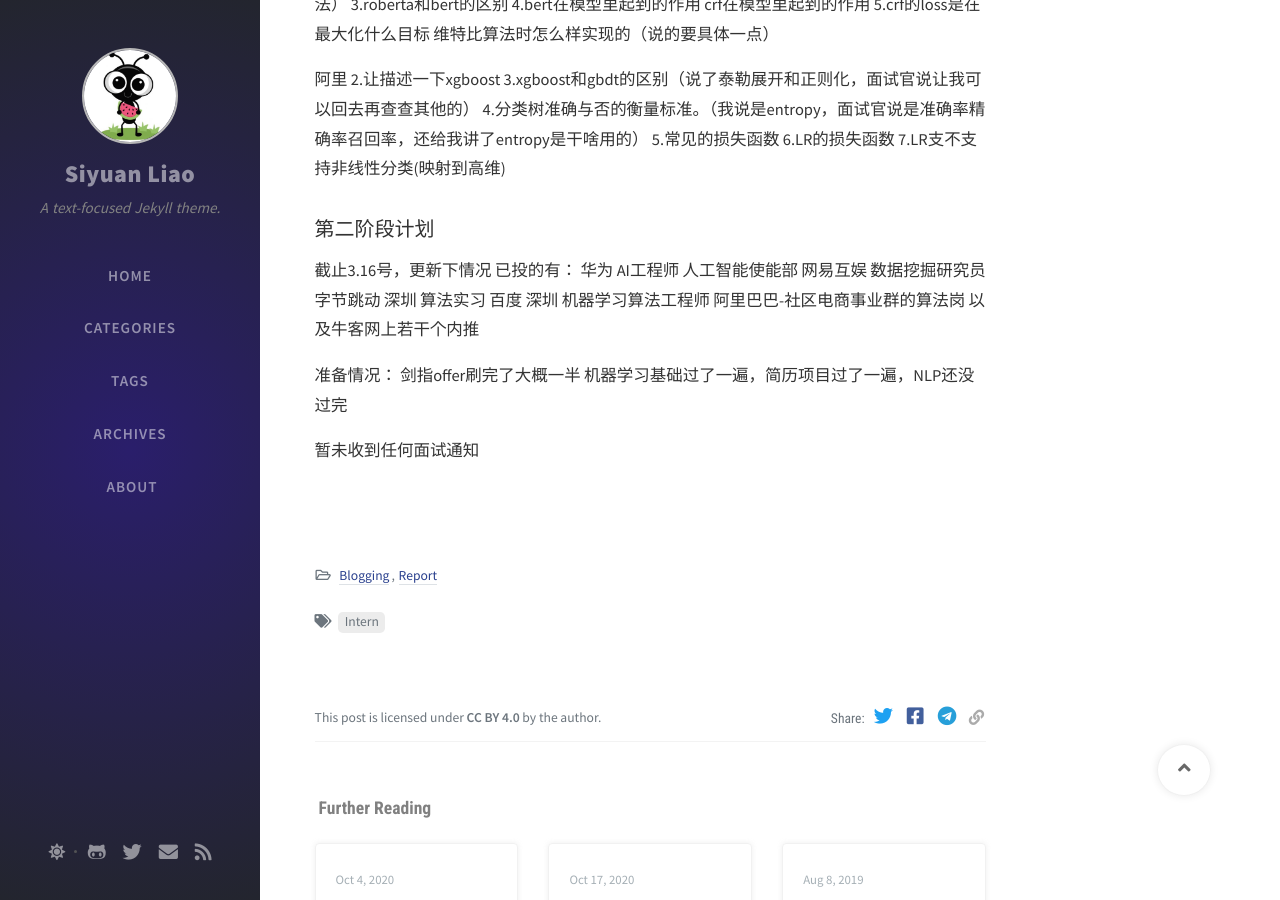
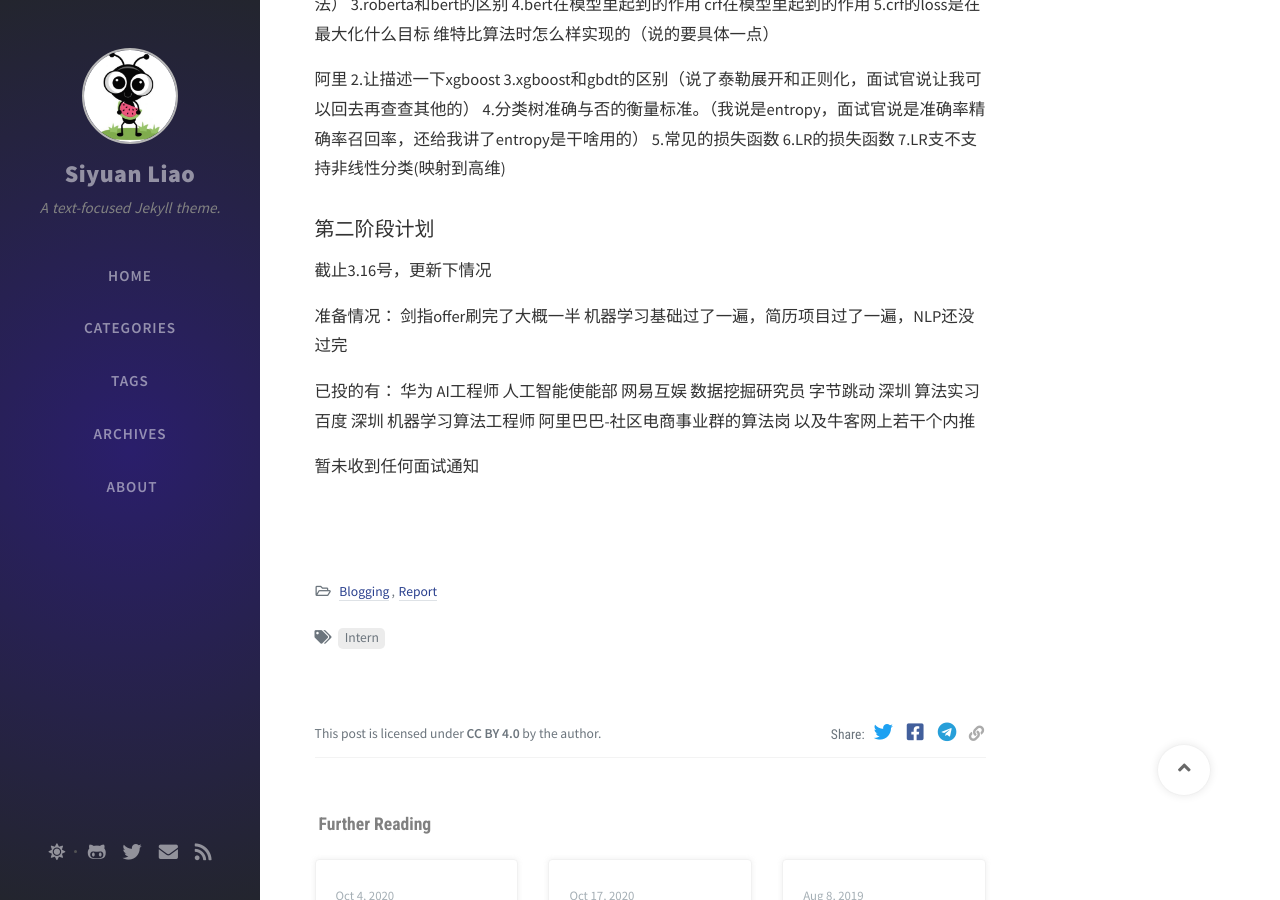
Before and after one commit to SeanLiaoy/seanliaoy.github.io, a Jekyll site: the page built from _posts/2021-02-25-Job.md, in a window 1280 px wide and 900 px high, scrolled down 1148 px. Built offline with Jekyll 4.4.1, drawn with Linux system fonts in a browser that asks for light colours; nearby versions of some CDN libraries; comment, search, counter and statistics services are not loaded; part of the change alters nothing that is shown.

```diff
--- a/_posts/2021-02-25-Job.md
+++ b/_posts/2021-02-25-Job.md
@@ -70,6 +70,12 @@ Linux操作，刷题，C++11
 ### 第二阶段计划
 
 截止3.16号，更新下情况
+
+准备情况：
+剑指offer刷完了大概一半
+机器学习基础过了一遍，简历项目过了一遍，NLP还没过完
+
+
 已投的有：
 华为 AI工程师 人工智能使能部
 网易互娱 数据挖掘研究员
@@ -78,8 +84,5 @@ Linux操作，刷题，C++11
 阿里巴巴-社区电商事业群的算法岗
 以及牛客网上若干个内推
 
-准备情况：
-剑指offer刷完了大概一半
-机器学习基础过了一遍，简历项目过了一遍，NLP还没过完
 
 暂未收到任何面试通知
```
